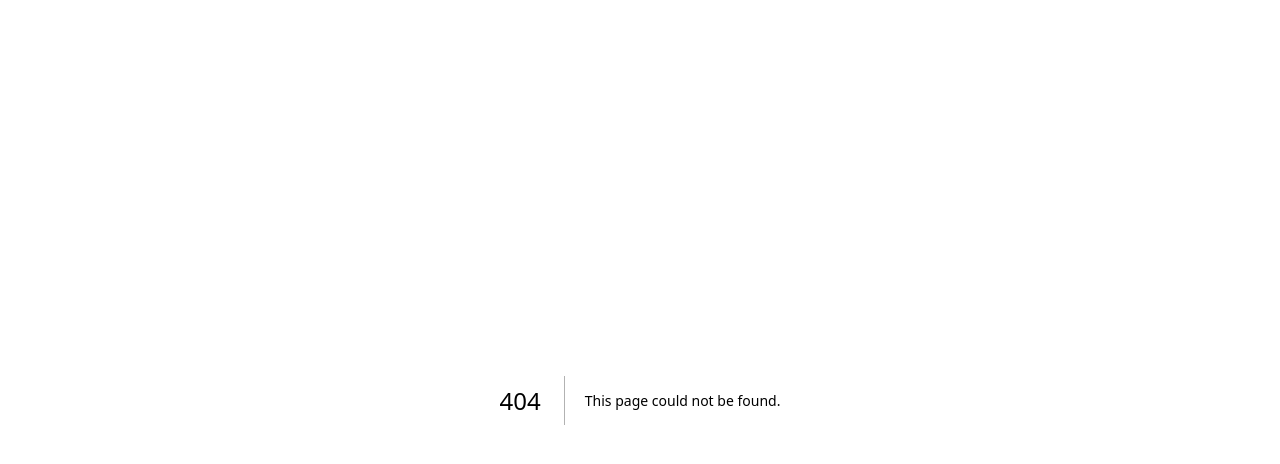
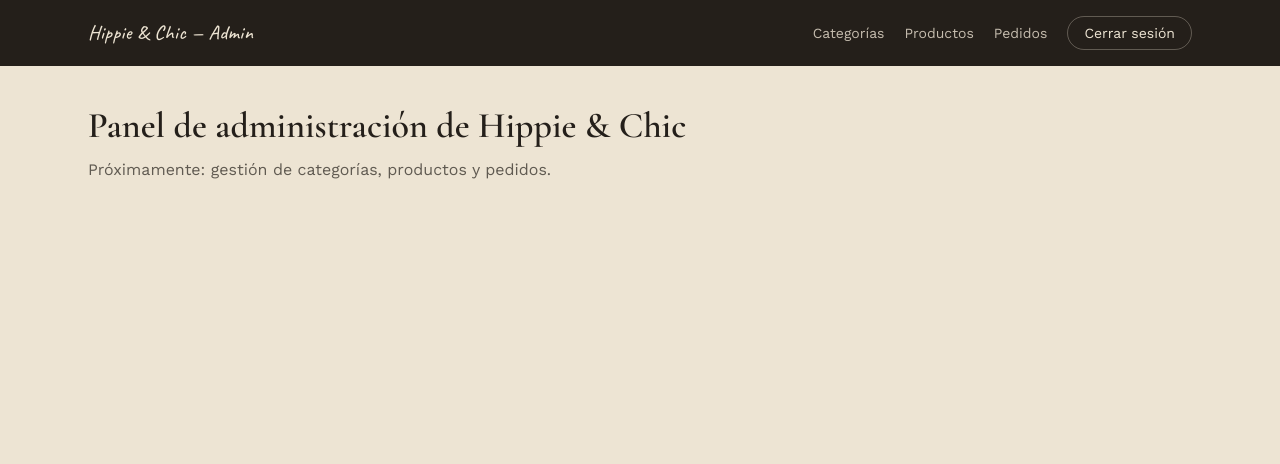
Before and after one commit to ramiropogulanik2/by_hippiechic, a Next.js app: page /admin in a window 1280 px wide. Before the commit this address had no page. Shown: the top 464 px of the page. Built offline with nearby package versions, Linux system fonts and the light colour scheme.

Commit message:
feat: login de admin con Supabase Auth

```diff
--- /dev/null
+++ b/app/admin/(protected)/layout.js
@@ -0,0 +1,43 @@
+import Link from "next/link";
+import LogoutButton from "@/components/admin/LogoutButton";
+
+// Este layout vive dentro del route group (protected), así que envuelve /admin
+// y todo lo que cuelgue de él, pero NO /admin/login — que está fuera del grupo
+// y por eso se renderiza sin este shell.
+const NAV_LINKS = [
+  { label: "Categorías", href: "/admin/categorias" },
+  { label: "Productos", href: "/admin/productos" },
+  { label: "Pedidos", href: "/admin/pedidos" },
+];
+
+export default function AdminLayout({ children }) {
+  return (
+    <div className="flex min-h-screen flex-1 flex-col bg-sand">
+      <header className="bg-ink text-sand">
+        <div className="mx-auto flex max-w-6xl flex-wrap items-center justify-between gap-4 px-4 py-4 sm:px-6">
+          <Link href="/admin" className="font-accent text-xl tracking-wide">
+            Hippie &amp; Chic — Admin
+          </Link>
+
+          <nav className="flex items-center gap-5">
+            {NAV_LINKS.map((link) => (
+              <Link
+                key={link.href}
+                href={link.href}
+                className="font-body text-sm text-sand/80 transition-colors hover:text-sand"
+              >
+                {link.label}
+              </Link>
+            ))}
+
+            <LogoutButton />
+          </nav>
+        </div>
+      </header>
+
+      <main className="mx-auto w-full max-w-6xl flex-1 px-4 py-10 sm:px-6">
+        {children}
+      </main>
+    </div>
+  );
+}
--- /dev/null
+++ b/app/admin/(protected)/page.js
@@ -0,0 +1,13 @@
+export default function AdminHomePage() {
+  return (
+    <div className="flex flex-col gap-3">
+      <h1 className="font-display text-3xl font-semibold sm:text-4xl">
+        Panel de administración de Hippie &amp; Chic
+      </h1>
+
+      <p className="font-body text-base text-ink/70">
+        Próximamente: gestión de categorías, productos y pedidos.
+      </p>
+    </div>
+  );
+}
--- /dev/null
+++ b/app/admin/login/page.js
@@ -0,0 +1,98 @@
+"use client";
+
+import { useState } from "react";
+import { useRouter } from "next/navigation";
+import { createClient } from "@/lib/supabase/client";
+
+const inputClass =
+  "w-full rounded-sm border border-ink/20 bg-card px-3 py-2 font-body text-sm text-ink placeholder:text-ink/40 focus:border-caramel focus:outline-none";
+
+export default function AdminLoginPage() {
+  const router = useRouter();
+
+  const [email, setEmail] = useState("");
+  const [password, setPassword] = useState("");
+  const [errorMessage, setErrorMessage] = useState("");
+  const [isSubmitting, setIsSubmitting] = useState(false);
+
+  async function handleSubmit(event) {
+    event.preventDefault();
+
+    setErrorMessage("");
+    setIsSubmitting(true);
+
+    const supabase = createClient();
+    const { error } = await supabase.auth.signInWithPassword({
+      email,
+      password,
+    });
+
+    if (error) {
+      // Mensaje genérico a propósito: no conviene revelar si el mail existe.
+      setErrorMessage("Email o contraseña incorrectos");
+      setIsSubmitting(false);
+      return;
+    }
+
+    router.push("/admin");
+    // Sin refresh el proxy sigue viendo la request vieja, sin sesión.
+    router.refresh();
+  }
+
+  return (
+    <div className="flex min-h-screen flex-1 items-center justify-center bg-sand px-4">
+      <div className="w-full max-w-sm rounded-sm border border-ink/10 bg-card p-8">
+        <h1 className="font-accent text-3xl tracking-wide">HIPPIE &amp; CHIC</h1>
+        <p className="mb-8 mt-1 font-body text-sm text-ink/60">
+          Panel de administración
+        </p>
+
+        <form onSubmit={handleSubmit} className="flex flex-col gap-4">
+          <div className="flex flex-col gap-1.5">
+            <label htmlFor="email" className="text-sm font-medium">
+              Email
+            </label>
+            <input
+              id="email"
+              type="email"
+              value={email}
+              onChange={(event) => setEmail(event.target.value)}
+              autoComplete="email"
+              required
+              className={inputClass}
+            />
+          </div>
+
+          <div className="flex flex-col gap-1.5">
+            <label htmlFor="password" className="text-sm font-medium">
+              Contraseña
+            </label>
+            <input
+              id="password"
+              type="password"
+              value={password}
+              onChange={(event) => setPassword(event.target.value)}
+              autoComplete="current-password"
+              required
+              className={inputClass}
+            />
+          </div>
+
+          <button
+            type="submit"
+            disabled={isSubmitting}
+            className={`mt-2 w-full rounded-full bg-ink px-6 py-3 font-body text-sm font-medium text-sand transition-opacity ${
+              isSubmitting ? "cursor-not-allowed opacity-60" : "hover:opacity-90"
+            }`}
+          >
+            {isSubmitting ? "Ingresando..." : "Ingresar"}
+          </button>
+        </form>
+
+        {errorMessage && (
+          <p className="mt-4 text-sm text-rose">{errorMessage}</p>
+        )}
+      </div>
+    </div>
+  );
+}
--- /dev/null
+++ b/components/admin/LogoutButton.jsx
@@ -0,0 +1,32 @@
+"use client";
+
+import { useState } from "react";
+import { useRouter } from "next/navigation";
+import { createClient } from "@/lib/supabase/client";
+
+export default function LogoutButton() {
+  const router = useRouter();
+  const [isSigningOut, setIsSigningOut] = useState(false);
+
+  async function handleLogout() {
+    setIsSigningOut(true);
+
+    const supabase = createClient();
+    await supabase.auth.signOut();
+
+    router.push("/admin/login");
+    // Sin refresh el proxy sigue viendo las cookies de la sesión anterior.
+    router.refresh();
+  }
+
+  return (
+    <button
+      type="button"
+      onClick={handleLogout}
+      disabled={isSigningOut}
+      className="rounded-full border border-sand/30 px-4 py-1.5 font-body text-sm text-sand transition-colors hover:bg-sand/10 disabled:opacity-60"
+    >
+      {isSigningOut ? "Saliendo..." : "Cerrar sesión"}
+    </button>
+  );
+}
--- /dev/null
+++ b/proxy.js
@@ -0,0 +1,59 @@
+import { createServerClient } from "@supabase/ssr";
+import { NextResponse } from "next/server";
+
+// En Next 16 el archivo `middleware` está deprecado y se renombró a `proxy`,
+// con la función exportada como `proxy`. El comportamiento es el mismo.
+export async function proxy(request) {
+  let supabaseResponse = NextResponse.next({ request });
+
+  const supabase = createServerClient(
+    process.env.NEXT_PUBLIC_SUPABASE_URL,
+    process.env.NEXT_PUBLIC_SUPABASE_ANON_KEY,
+    {
+      cookies: {
+        getAll() {
+          return request.cookies.getAll();
+        },
+        setAll(cookiesToSet) {
+          cookiesToSet.forEach(({ name, value }) =>
+            request.cookies.set(name, value)
+          );
+
+          supabaseResponse = NextResponse.next({ request });
+
+          cookiesToSet.forEach(({ name, value, options }) =>
+            supabaseResponse.cookies.set(name, value, options)
+          );
+        },
+      },
+    }
+  );
+
+  // getUser() revalida el token contra Supabase y, de paso, refresca la sesión
+  // escribiendo las cookies nuevas en supabaseResponse.
+  const {
+    data: { user },
+  } = await supabase.auth.getUser();
+
+  const { pathname } = request.nextUrl;
+  const isAdminRoute = pathname.startsWith("/admin");
+  const isLoginRoute = pathname === "/admin/login";
+
+  if (isAdminRoute && !isLoginRoute && !user) {
+    const url = request.nextUrl.clone();
+    url.pathname = "/admin/login";
+    return NextResponse.redirect(url);
+  }
+
+  if (isLoginRoute && user) {
+    const url = request.nextUrl.clone();
+    url.pathname = "/admin";
+    return NextResponse.redirect(url);
+  }
+
+  return supabaseResponse;
+}
+
+export const config = {
+  matcher: "/admin/:path*",
+};
```
Also changed, not shown: 2 other files (tests, documents, lock files or other folders).
